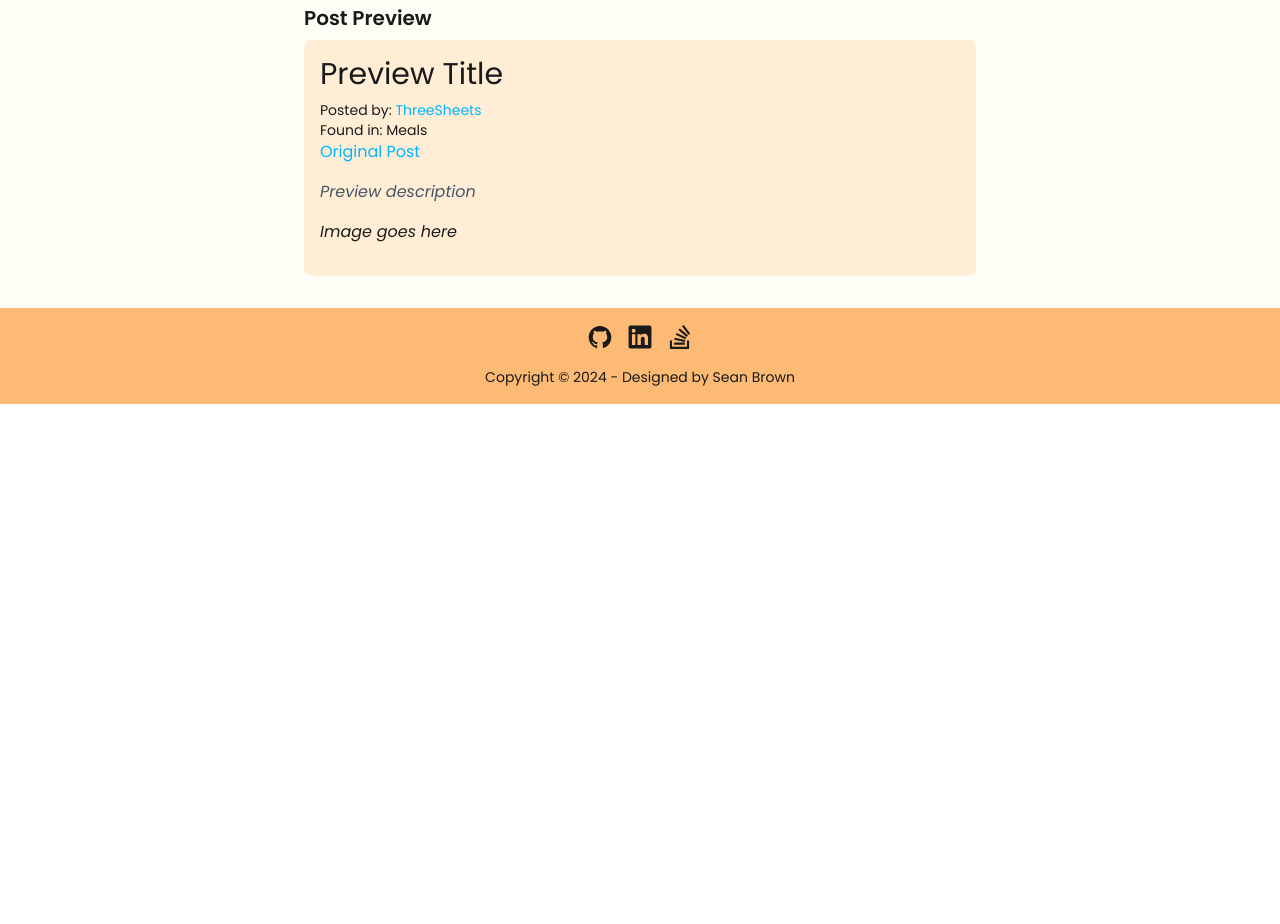
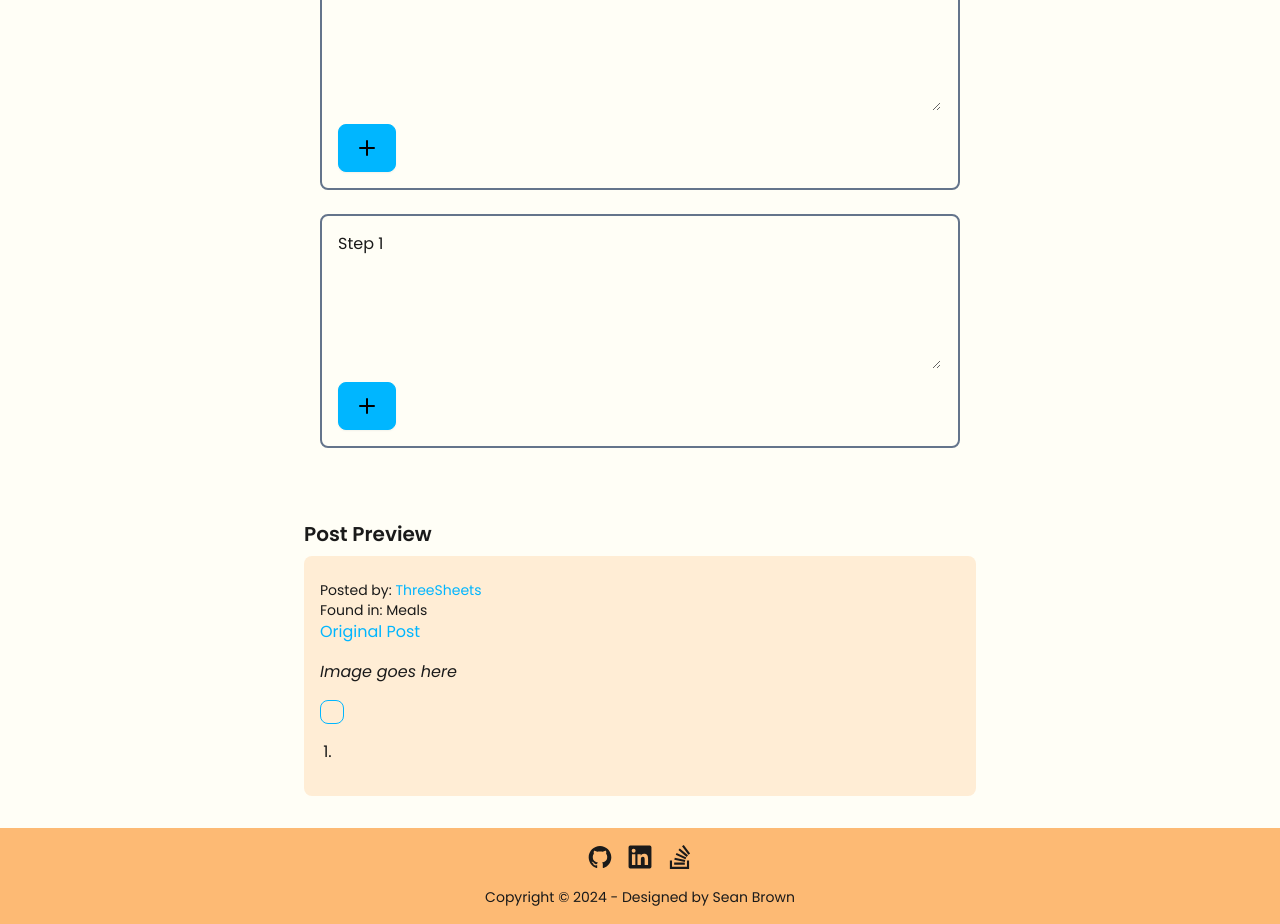
Before and after one commit to DeathlessKraken/fantasy-recipe-book, a React (Vite) app in the folder client/: page /create in a window 1280 px wide. Shown: the part 1280-2204 px from the top of the page. Before the commit the page ends 1684 px from the top, so only its background shows below. Built offline with nearby package versions, Linux system fonts and the light colour scheme.

Commit message:
added instructions/ingredients list to create page

```diff
--- a/client/src/pages/CreateRecipe.jsx
+++ b/client/src/pages/CreateRecipe.jsx
@@ -6,6 +6,7 @@ import Heading from "@tiptap/extension-heading";
 import Image from "@tiptap/extension-image";
 import parse from "html-react-parser";
 import DOMPurify from "dompurify";
+import { Plus, Minus } from "lucide-react";
 
 import CustomRecipeGreen from "../components/CustomRecipeGreen";
 import CustomRecipeOrange from "../components/CustomRecipeOrange";
@@ -15,14 +16,20 @@ export default function CreateRecipe () {
     const [user, setUser] = useState('ThreeSheets');
     const [inputs, setInputs] = useState({
         customRecipe: false,
-        title: 'Preview Title',
+        title: '',
         category: 'Meals',
         originalPost: '',
-        desc: 'Preview description',
+        desc: '',
         image: '',
         prepTime: 0,
         cookTime: 0,
         servings: 0,
+        ingredients: {
+            ingredient1: ""
+        },
+        instructions: {
+            step1: ""
+        }
     });
 
     function sanitizeHTML(html) {
@@ -36,6 +43,19 @@ export default function CreateRecipe () {
     }
 
     function handleInputChange(event) {
+        if(event.target.name.includes("step")) {
+            setInputs(prevInputs => {
+                return (
+                    {
+                        ...prevInputs,
+                        instructions: {
+                            ...prevInputs.instructions,
+                            [event.target.name]: event.target.value
+                        }
+                    }
+                );
+            });
+        } else {
             setInputs(prevInputs => {
                 return (
                     {
@@ -44,6 +64,49 @@ export default function CreateRecipe () {
                     }
                 );
             });
+        }
+    }
+
+    function handleButtonClick (category, type, idx) {
+        if(category === "ingredient") {
+            if(type === "add") {
+                setInputs(prevInputs => {
+                    return ({
+                        ...prevInputs,
+                        ingredients: {
+                            ...prevInputs.ingredients,
+                            [`ingredient${idx + 2}`]: ""
+                        }
+                    });
+                })
+            } else {
+                setInputs(prevInputs => {
+                    delete prevInputs.ingredients[`ingredient${idx + 1}`];
+                    return ({
+                        ...prevInputs,
+                    });
+                })
+            }
+        } else {
+            if(type === "add") {
+                setInputs(prevInputs => {
+                    return ({
+                        ...prevInputs,
+                        instructions: {
+                            ...prevInputs.instructions,
+                            [`step${idx + 2}`]: ""
+                        }
+                    });
+                })
+            } else {
+                setInputs(prevInputs => {
+                    delete prevInputs.instructions[`step${idx + 1}`];
+                    return ({
+                        ...prevInputs,
+                    });
+                })
+            }
+        }
     }
 
     const extensions = [
@@ -162,7 +225,88 @@ export default function CreateRecipe () {
                                     onChange={handleInputChange}
                             />
                         </div>
+
+
                     </div>
+
+                    {/* Ingredients input */}
+                    <div className="flex flex-col gap-2 p-4 border-2 border-slate-500 rounded-lg">
+                        {
+                            Object.keys(inputs.ingredients).map((step, idx, array) => {
+                                return(
+                                    <div key={idx} className="flex flex-col gap-1 text-default">
+                                        <label htmlFor={`ingredient${idx + 1}`}>{`Ingredient ${idx + 1}`}</label>
+                                        <textarea
+                                            className="textarea textarea-ghost textarea-md leading-normal w-full max-w-2xl
+                                                focus:outline-slate-600 active:bg-slate-100 focus:bg-slate-100 !text-default"
+                                            maxLength={300}
+                                            rows={4}
+                                            id={`ingredient${idx + 1}`}
+                                            name={`ingredient${idx + 1}`}
+                                            value={inputs.ingredients[`step${idx + 1}`]}
+                                            onChange={handleInputChange}
+                                        >
+                                        </textarea>
+
+                                        <div className="flex gap-2 mt-2">
+                                            {
+                                                (idx === array.length - 1) &&
+                                                <button className="btn btn-info w-fit" name="ingredient" onClick={() => handleButtonClick('ingredient', 'add', idx)}>
+                                                    <Plus/>
+                                                </button>
+                                            }
+                                            {
+                                                (idx > 0 && idx === array.length - 1) &&
+                                                <button className="btn btn-info w-fit" name="ingredient" onClick={() => handleButtonClick('ingredient', 'subtract', idx)}>
+                                                    <Minus />
+                                                </button>
+                                            }
+                                        </div>
+                                    </div>
+                                );
+                            })
+                        }
+                    </div>
+
+                    {/* Instructions input */}
+                    <div className="flex flex-col gap-2 p-4 border-2 border-slate-500 rounded-lg">
+                        {
+                            Object.keys(inputs.instructions).map((step, idx, array) => {
+                                return(
+                                    <div key={idx} className="flex flex-col gap-1 text-default">
+                                        <label htmlFor={`step${idx + 1}`}>{`Step ${idx + 1}`}</label>
+                                        <textarea
+                                            className="textarea textarea-ghost textarea-md leading-normal w-full max-w-2xl
+                                                focus:outline-slate-600 active:bg-slate-100 focus:bg-slate-100 !text-default"
+                                            maxLength={300}
+                                            rows={4}
+                                            id={`step${idx + 1}`}
+                                            name={`step${idx + 1}`}
+                                            value={inputs.instructions[`step${idx + 1}`]}
+                                            onChange={handleInputChange}
+                                        >
+                                        </textarea>
+
+                                        <div className="flex gap-2 mt-2">
+                                            {
+                                                (idx === array.length - 1) &&
+                                                <button className="btn btn-info w-fit" name="instruction" onClick={() => handleButtonClick('instruction', 'add', idx)}>
+                                                    <Plus/>
+                                                </button>
+                                            }
+                                            {
+                                                (idx > 0 && idx === array.length - 1) &&
+                                                <button className="btn btn-info w-fit" name="instruction" onClick={() => handleButtonClick('instruction', 'subtract', idx)}>
+                                                    <Minus />
+                                                </button>
+                                            }
+                                        </div>
+                                    </div>
+                                );
+                            })
+                        }
+                    </div>
+
                 </div>
 
             </div>
@@ -202,6 +346,32 @@ export default function CreateRecipe () {
                     <div className="my-4">
                         {content.content && parse(sanitizeHTML(generateHTML(content, extensions)))}
                     </div>
+
+                    <div className="flex flex-col gap-2 text-default">
+                        {
+                            Object.values(inputs.ingredients).map((item, idx) => {
+                                return (
+                                    <div key={idx} className="flex gap-1">
+                                        <input type="checkbox" id={"item" + idx} className="checkbox checkbox-info"/>
+                                        <label htmlFor={"item" + idx} id={"desc" + idx}>{item}</label>
+                                    </div>
+                                );
+                            })
+                        }
+                    </div>
+
+                    <ol type="1" className="text-default list-decimal px-4">
+                        {
+                            Object.values(inputs.instructions).map((item, idx) => {
+                                return (
+                                    <li key={idx} className="my-4">
+                                        {item}
+                                    </li>
+                                );
+                            })
+                        }
+                    </ol>
+
                 </div>
             </div>
         </section>
```
Lines whose indentation alone changed are shown as unchanged.
